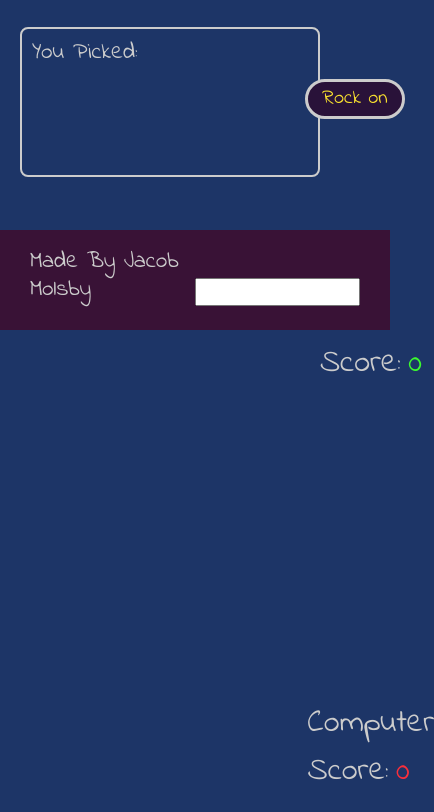
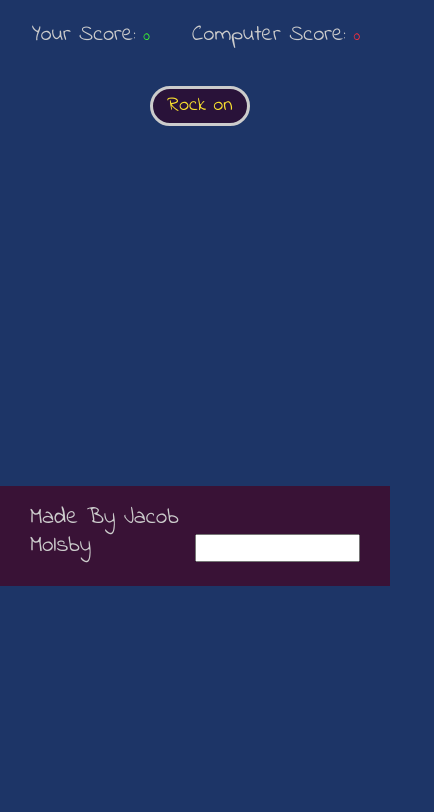
Before and after one commit to jacobmolsby93/Rock-Paper-Scissors, a plain HTML site: page index.html in a window 390 px wide. Shown: the part 514-1326 px from the top of the page, 434 px wide, since content can reach past the window. After the commit the page ends 1100 px from the top, so only its background shows below. Drawn offline with nearby package versions, Linux system fonts and the light colour scheme.

Commit message:
add responsve css

```diff
--- a/assets/css/styles.css
+++ b/assets/css/styles.css
@@ -28,7 +28,7 @@ body {
     position: relative;
 }
 
-@media only screen and (max-width: 375px){
+@media screen and (max-width: 400px) and (min-width: 300px){
     body {
         min-height: 100vh;
 
@@ -69,7 +69,15 @@ body {
     }
 
     .score-text-p {
-        font-size: .6em;
+        font-size: .7em;
+        margin-top: -140px;
+        margin-right: 10px;
+        margin-left: -10px;
+
+    }
+
+    .score {
+       margin-top: 100px;
     }
 
     .play {
```
